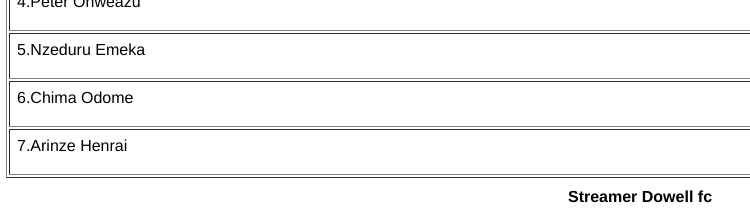
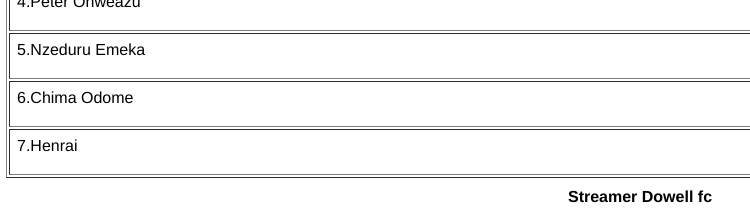
Before and after one commit to chrisOkafor700/greatminds, a plain HTML site: page index.html in a window 1280 px wide. Shown: the part 3000-3219 px from the top of the page, 0-750 px from the left. Drawn offline with Linux system fonts and the light colour scheme.

Commit message:
Update index.html

```diff
--- a/index.html
+++ b/index.html
@@ -633,7 +633,7 @@
               <td>17</td>
           </tr>
           <tr>
-              <td>7.Arinze Henrai<img src="" alt="player 6" class="zoomImage"></td>
+              <td>7.Henrai<img src="" alt="player 6" class="zoomImage"></td>
               <td>10</td>
           </tr>
     </table>
```
